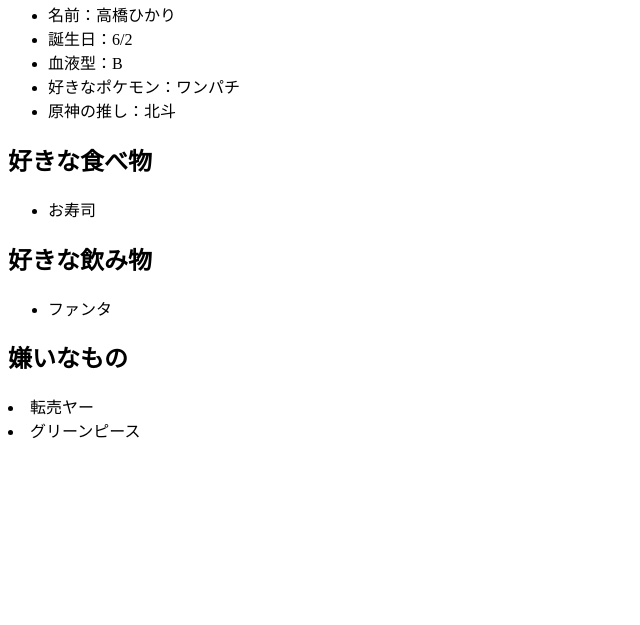
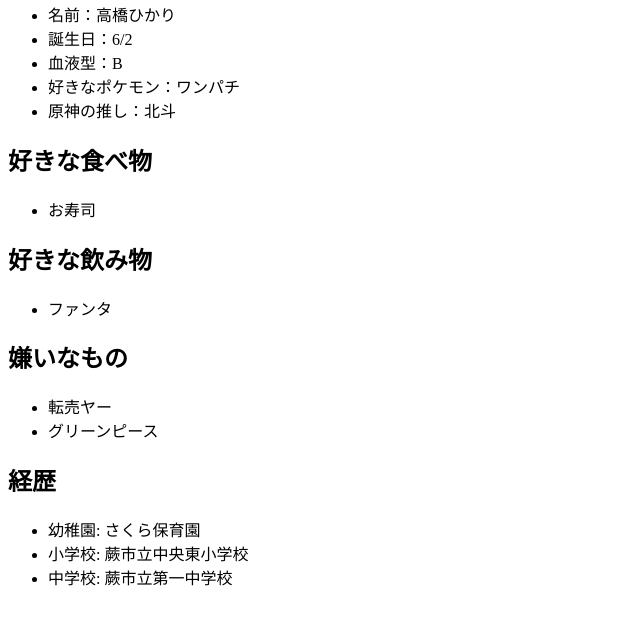
Before and after one commit to takahashihikari/git-practice, a plain HTML site: page index.html in a window 1280 px wide. Shown: the part 87-712 px from the top of the page, without its empty margins (0-640 px from the left). Drawn offline with Linux system fonts and the light colour scheme.

Commit message:
自分の経歴を追加する

```diff
--- a/index.html
+++ b/index.html
@@ -26,10 +26,18 @@
         <li>ファンタ</li>
     </ul>
 
-
-
     <h2>嫌いなもの</h2>
+    <ul>
         <li>転売ヤー</li>
         <li>グリーンピース</li>
+    </ul>
+
+    <h2>経歴</h2>
+    <ul>
+        <li>幼稚園: さくら保育園</li>
+        <li>小学校: 蕨市立中央東小学校</li>
+        <li>中学校: 蕨市立第一中学校</li>
+    </ul>
+
 </body>
 </html>
```
